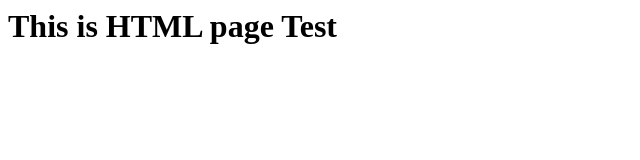
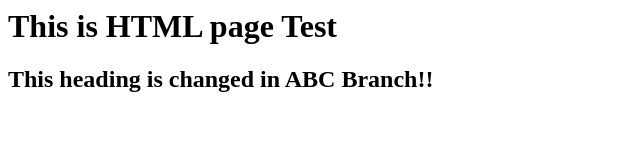
Before and after one commit to sohelsorowar/2025_Repos, a plain HTML site: page index.html in a window 1280 px wide. Shown: the whole page, without its empty margins (0-640 px from the left). Drawn offline with Linux system fonts and the light colour scheme.

Commit message:
Heading is written in ABC Branch

```diff
--- a/index.html
+++ b/index.html
@@ -2,5 +2,7 @@
     <header>
         <title> This is HTML Page</title>
         <h1>This is HTML page Test</h1>
+        <h2> This heading is changed in ABC Branch!!
+        </h2>
     </header>
 </html>
```
